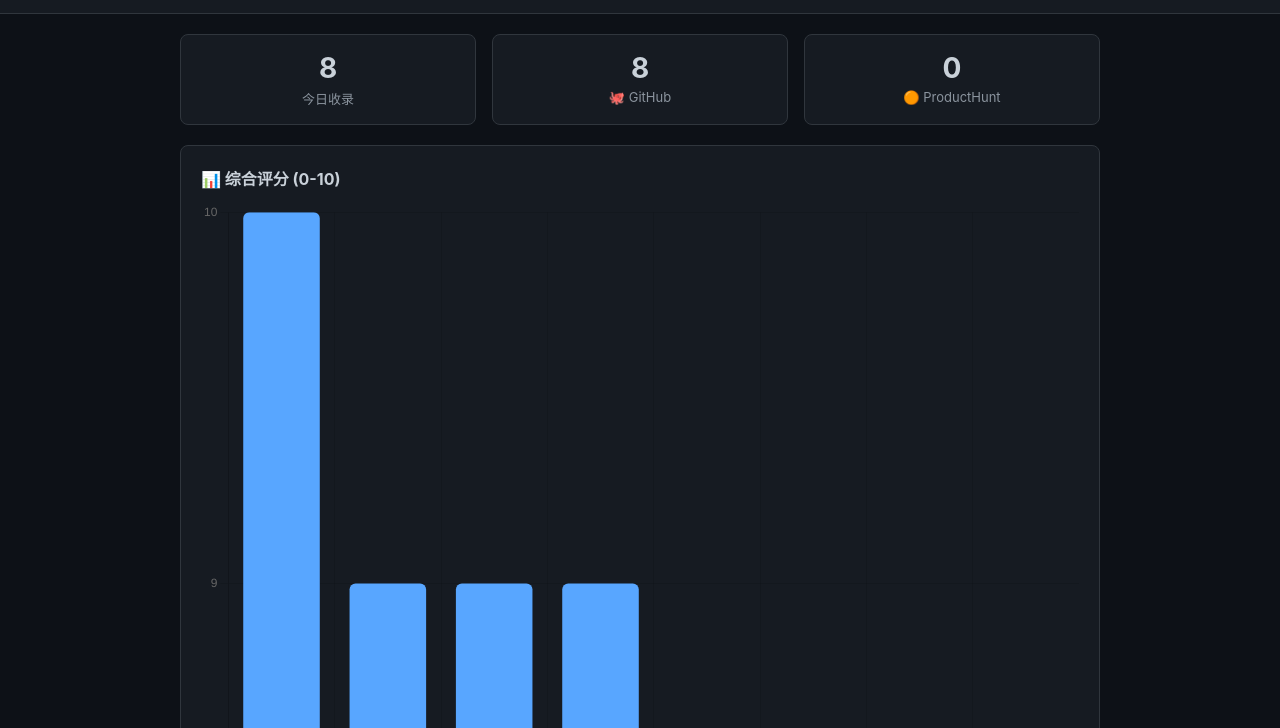
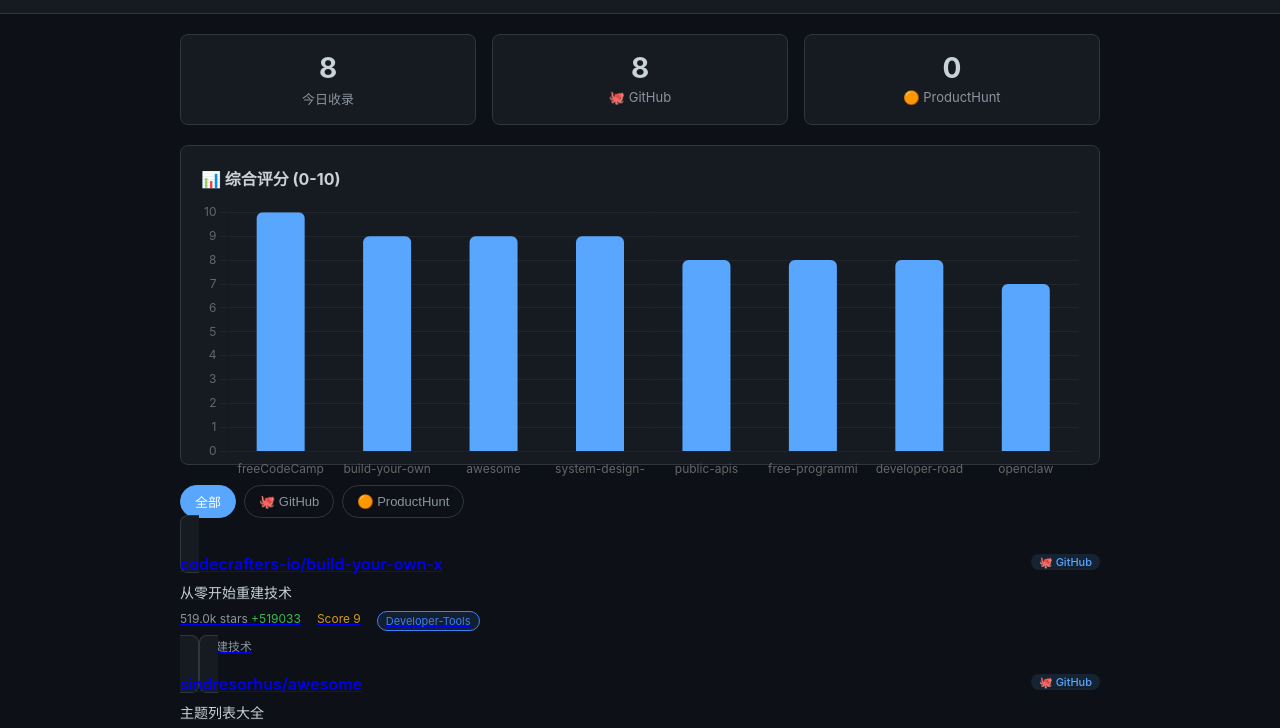
Before and after one commit to asice999/ai-dev-feed-pro, a plain HTML site: page frontend/index.html in a window 1280 px wide. Shown: the part 43-771 px from the top of the page. Drawn offline with nearby package versions, Linux system fonts and the light colour scheme.

Commit message:
fix: chart max-height, min/max scale, proper destroy

```diff
--- a/frontend/app.js
+++ b/frontend/app.js
@@ -29,8 +29,12 @@
   const top = [...items].sort((a, b) => b.score - a.score).slice(0, 10);
   const stars = top.map(i => i.stars);
   const fmt = v => v > 999 ? (v/1000).toFixed(1) + 'k' : v;
-  if (window._chart) window._chart.destroy();
-  window._chart = new Chart(document.getElementById('chart'), {
+  // Properly destroy existing chart
+  const existing = Chart.getChart('chart');
+  if (existing) existing.destroy();
+  const ctx = document.getElementById('chart').getContext('2d');
+  Chart.defaults.font = { family: "-apple-system, BlinkMacSystemFont, 'Segoe UI', sans-serif", size: 12 };
+  new Chart(ctx, {
     type: 'bar',
     data: {
       labels: top.map(i => (i.title||'').split('/').pop().slice(0, 14)),
@@ -38,17 +42,22 @@
         label: 'Score',
         data: top.map(i => i.score),
         backgroundColor: top.map(i => i.source === 'GitHub' ? '#58a6ff' : '#da552f'),
-        borderRadius: 6
+        borderRadius: 6,
+        maxBarThickness: 48,
       }]
     },
     options: {
       responsive: true,
       maintainAspectRatio: false,
+      animation: { duration: 400 },
       plugins: {
         legend: { display: false },
         tooltip: { callbacks: { afterLabel: ctx => 'Stars: ' + fmt(stars[ctx.dataIndex]) } }
       },
-      scales: { y: { beginAtZero: true, max: 10, ticks: { stepSize: 1 } } }
+      scales: {
+        y: { min: 0, max: 10, ticks: { stepSize: 1, callback: v => v }, grid: { color: '#21262d' } },
+        x: { grid: { display: false } }
+      }
     }
   });
 }
--- a/frontend/index.html
+++ b/frontend/index.html
@@ -13,7 +13,7 @@
 header{background:var(--card);border-bottom:1px solid var(--border);padding:16px 24px;position:sticky;top:0;z-index:10;display:flex;justify-content:space-between;align-items:center}
 h1{font-size:20px;display:flex;align-items:center;gap:8px}.badge{font-size:12px;padding:2px 8px;border-radius:12px}.gh{background:rgba(88,166,255,.15);color:var(--accent)}.ph{background:rgba(218,85,47,.15);color:var(--ph)}
 .container{max-width:960px;margin:0 auto;padding:20px}#stats{display:flex;gap:16px;margin-bottom:20px}.stat{background:var(--card);border:1px solid var(--border);border-radius:8px;padding:16px;flex:1;text-align:center}.stat-val{font-size:28px;font-weight:700}.stat-label{font-size:13px;color:var(--muted);margin-top:4px}
-#chart-container{background:var(--card);border:1px solid var(--border);border-radius:8px;padding:20px;margin-bottom:20px}#chart-container h2{font-size:16px;margin-bottom:12px}
+#chart-container{background:var(--card);border:1px solid var(--border);border-radius:8px;padding:20px;margin-bottom:20px;max-height:320px}#chart-container h2{font-size:16px;margin-bottom:12px}
 #filters{display:flex;gap:8px;margin-bottom:16px;flex-wrap:wrap}.filter-btn{padding:6px 14px;border:1px solid var(--border);border-radius:20px;background:transparent;color:var(--muted);cursor:pointer;font-size:13px;transition:all .2s}.filter-btn.active,.filter-btn:hover{background:var(--accent);color:#fff;border-color:var(--accent)}
 .card{background:var(--card);border:1px solid var(--border);border-radius:8px;padding:18px;margin-bottom:12px;transition:border-color .2s}.card:hover{border-color:var(--accent)}.card-top{display:flex;justify-content:space-between;align-items:flex-start;margin-bottom:8px}.card-title{font-size:16px;font-weight:600}.card-title a{color:var(--accent);text-decoration:none}.card-title a:hover{text-decoration:underline}
 .src-badge{font-size:11px;padding:1px 8px;border-radius:10px;font-weight:500;white-space:nowrap}.src-gh{background:rgba(88,166,255,.12);color:var(--accent)}.src-ph{background:rgba(218,85,47,.12);color:var(--ph)}
```
